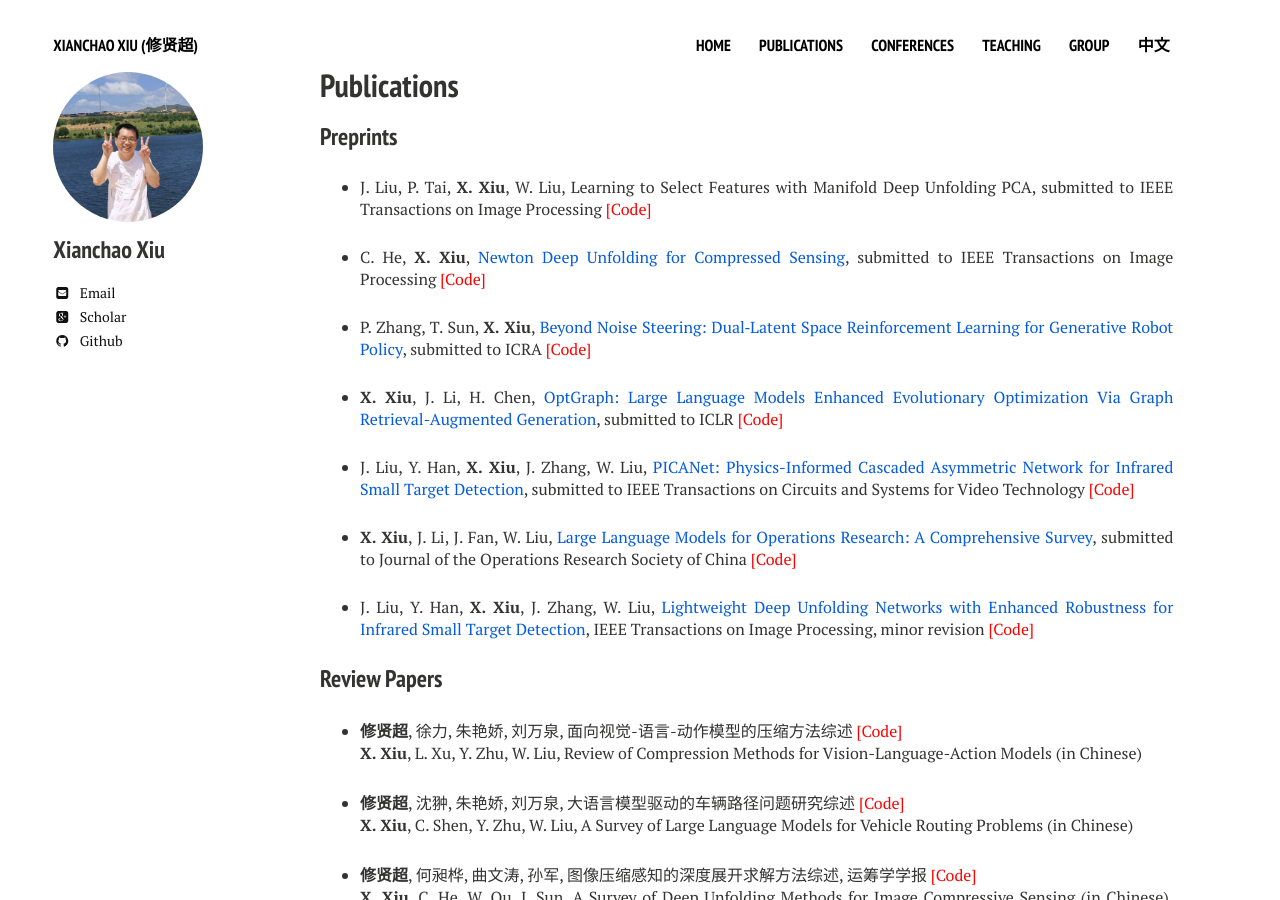
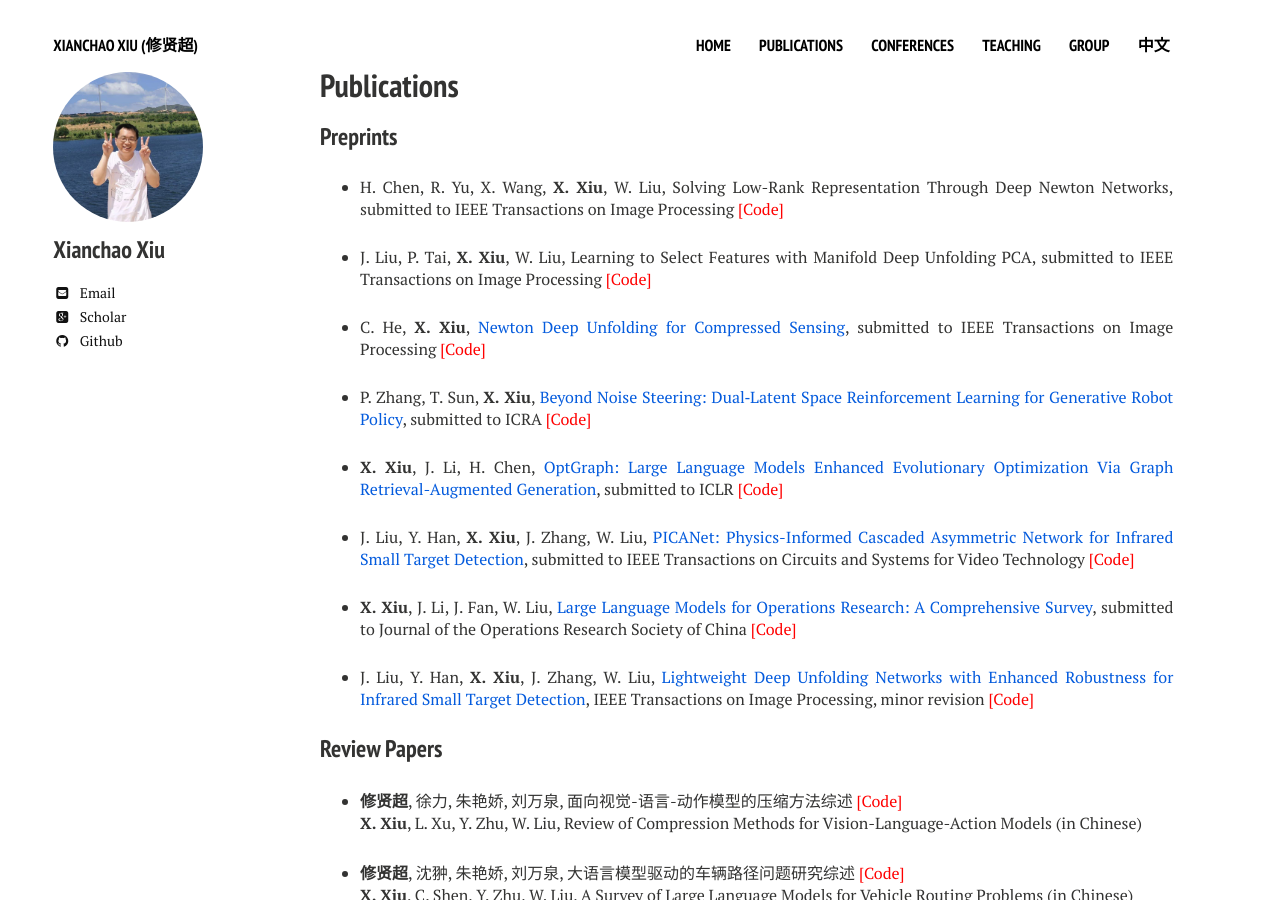
Before and after one commit to xianchaoxiu/xianchaoxiu.github.io, a Jekyll site: the page built from publications/index.md, in a window 1280 px wide and 900 px high. Built offline with Jekyll 4.4.1, drawn with Linux system fonts in a browser that asks for light colours; nearby versions of some CDN libraries.

Commit message:
Update index.md

```diff
--- a/publications/index.md
+++ b/publications/index.md
@@ -9,6 +9,9 @@ share: false
 
 
 ### Preprints
+
+
+* H. Chen, R. Yu, X. Wang, <b>X. Xiu</b>, W. Liu, Solving Low-Rank Representation Through Deep Newton Networks, submitted to IEEE Transactions on Image Processing <a href="https://github.com/xianchaoxiu/LRRDNN" class="textlink" target="_blank" style="color: red;">[Code]</a>
 
 * J. Liu, P. Tai, <b>X. Xiu</b>, W. Liu,  Learning to Select Features with Manifold Deep Unfolding PCA, submitted to IEEE Transactions on Image Processing <a href="https://github.com/xianchaoxiu/MDUFS" class="textlink" target="_blank" style="color: red;">[Code]</a>
 
```
